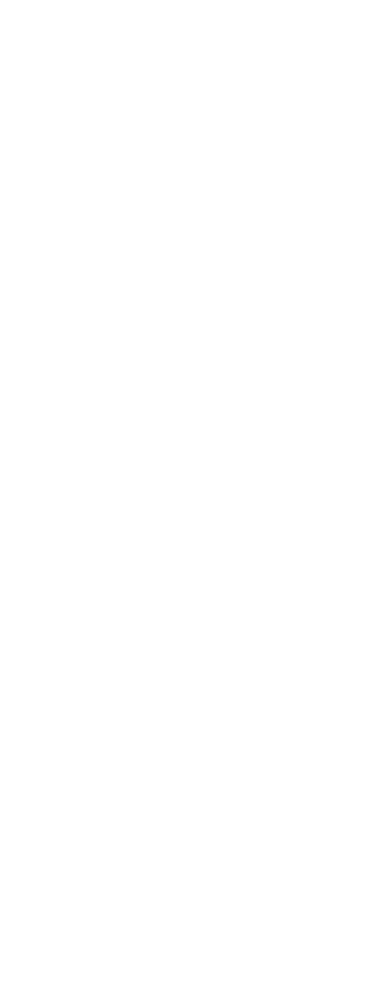
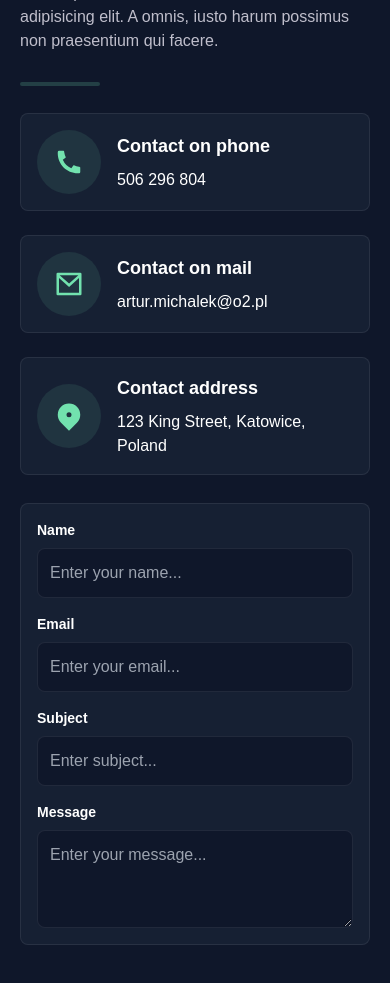
Before and after one commit to Sh4ke96/portfolio-project, a Next.js app: page / in a window 390 px wide. Shown: the part 7526-8509 px from the top of the page. Before the commit the page ends 7281 px from the top, so only its background shows below. Built offline with nearby package versions, Linux system fonts and the light colour scheme.

Commit message:
add section contact

```diff
--- /dev/null
+++ b/components/Sections/SectionContact.tsx
@@ -0,0 +1,109 @@
+import { FC } from "react";
+import Button from "../Button/Button";
+import Heading from "../Heading/Heading";
+import { RiMailLine, RiMapPin2Fill, RiPhoneFill } from "react-icons/ri";
+
+const SectionContact: FC = () => {
+  return (
+    <section className="container mx-auto flex flex-col items-center justify-center px-5 py-16">
+      <Heading title="contact" />
+      <div className="grid grid-cols-9 gap-7 mb-16">
+        <div className="col-span-9 lg:col-span-4">
+          <h4 className="text-white text-xl font-bold mb-4">
+            Contact Information
+          </h4>
+          <p className="text-gray mb-4">
+            Lorem ipsum dolor sit amet consectetur adipisicing elit. A omnis,
+            iusto harum possimus non praesentium qui facere.
+          </p>
+          <span className="inline-block h-1 w-20 rounded-full bg-green bg-opacity-20"></span>
+          <div className="contact-blocks mt-5">
+            <div className="contact-block flex items-center mb-6 p-4 md:p-5 border border-gray border-opacity-10 rounded-lg bg-light_blue">
+              <span className="mr-4 inline-flex h-16 w-16 shrink-0 grow-0 basis-16 items-center justify-center rounded-full bg-green bg-opacity-10 text-3xl">
+                <RiPhoneFill className="fill-green" />
+              </span>
+              <div className="content">
+                <h5 className="font-bold text-lg mb-2">Contact on phone</h5>
+                <p className="mb-0">506 296 804</p>
+              </div>
+            </div>
+            <div className="contact-block flex items-center mb-6 p-4 md:p-5 border border-gray border-opacity-10 rounded-lg bg-light_blue">
+              <span className="mr-4 inline-flex h-16 w-16 shrink-0 grow-0 basis-16 items-center justify-center rounded-full bg-green bg-opacity-10 text-3xl">
+                <RiMailLine className="fill-green" />
+              </span>
+              <div className="content">
+                <h5 className="font-bold text-lg mb-2">Contact on mail</h5>
+                <p className="mb-0">artur.michalek@o2.pl</p>
+              </div>
+            </div>
+            <div className="contact-block flex items-center p-4 md:p-5 border border-gray border-opacity-10 rounded-lg bg-light_blue">
+              <span className="mr-4 inline-flex h-16 w-16 shrink-0 grow-0 basis-16 items-center justify-center rounded-full bg-green bg-opacity-10 text-3xl">
+                <RiMapPin2Fill className="fill-green" />
+              </span>
+              <div className="content">
+                <h5 className="font-bold text-lg mb-2">Contact address</h5>
+                <p className="mb-0">123 King Street, Katowice, Poland</p>
+              </div>
+            </div>
+          </div>
+        </div>
+        <div className="col-span-9 lg:col-span-5">
+          <form className="border border-gray border-opacity-10 rounded-lg bg-light_blue space-y-4 p-4 md:p-5">
+            <div className="inputbox flex flex-col">
+              <label className="mb-2 font-bold text-sm" htmlFor="name">
+                Name
+              </label>
+              <input
+                className="w-full bg-blue border border-gray rounded-lg border-opacity-10 p-3"
+                id="name"
+                type="text"
+                placeholder="Enter your name..."
+                name="name"
+              />
+            </div>
+            <div className="inputbox flex flex-col">
+              <label className="mb-2 font-bold text-sm" htmlFor="email">
+                Email
+              </label>
+              <input
+                className="w-full bg-blue border border-gray rounded-lg border-opacity-10 p-3"
+                id="email"
+                type="email"
+                placeholder="Enter your email..."
+                name="email"
+              />
+            </div>
+            <div className="inputbox flex flex-col">
+              <label className="mb-2 font-bold text-sm" htmlFor="subject">
+                Subject
+              </label>
+              <input
+                className="w-full bg-blue border border-gray rounded-lg border-opacity-10 p-3"
+                id="subject"
+                type="text"
+                placeholder="Enter subject..."
+                name="subject"
+              />
+            </div>
+            <div className="inputbox flex flex-col">
+              <label className="mb-2 font-bold text-sm" htmlFor="message">
+                Message
+              </label>
+              <textarea
+                className="w-full bg-blue border border-gray rounded-lg border-opacity-10 p-3"
+                id="message"
+                placeholder="Enter your message..."
+                cols={1}
+                rows={3}
+                name="message"
+              />
+            </div>
+            <Button>send mail</Button>
+          </form>
+        </div>
+      </div>
+    </section>
+  );
+};
+
+export default SectionContact;
--- a/components/index.tsx
+++ b/components/index.tsx
@@ -4,6 +4,7 @@
 import SectionAbout from "./Sections/SectionAbout";
 import SectionExperience from "./Sections/SectionExperience";
 import SectionProjects from "./Sections/SectionProjects";
+import SectionContact from "./Sections/SectionContact";
 
 export {
   Wrapper,
@@ -12,4 +13,5 @@
   SectionAbout,
   SectionExperience,
   SectionProjects,
+  SectionContact,
 };
--- a/pages/index.tsx
+++ b/pages/index.tsx
@@ -7,6 +7,7 @@
   SectionAbout,
   SectionExperience,
   SectionProjects,
+  SectionContact,
 } from "../components/";
 
 const Home: NextPage = () => {
@@ -22,6 +23,7 @@
       <SectionAbout />
       <SectionExperience />
       <SectionProjects />
+      <SectionContact />
     </Wrapper>
   );
 };
--- a/styles/globals.css
+++ b/styles/globals.css
@@ -31,6 +31,17 @@
   width: 0.5rem;
   border-radius: 9999px;
   background-color: #72e2ae;
+}
+
+input, textarea {
+  transition-property: color, background-color, border-color;
+  transition-timing-function: cubic-bezier(.4,0,.2,1);
+  transition-duration: .15s;
+}
+
+textarea:focus, input:focus {
+  outline: none;
+  border-color: #72e2ae;
 }
 
 /* ANIMATIONS */
```
